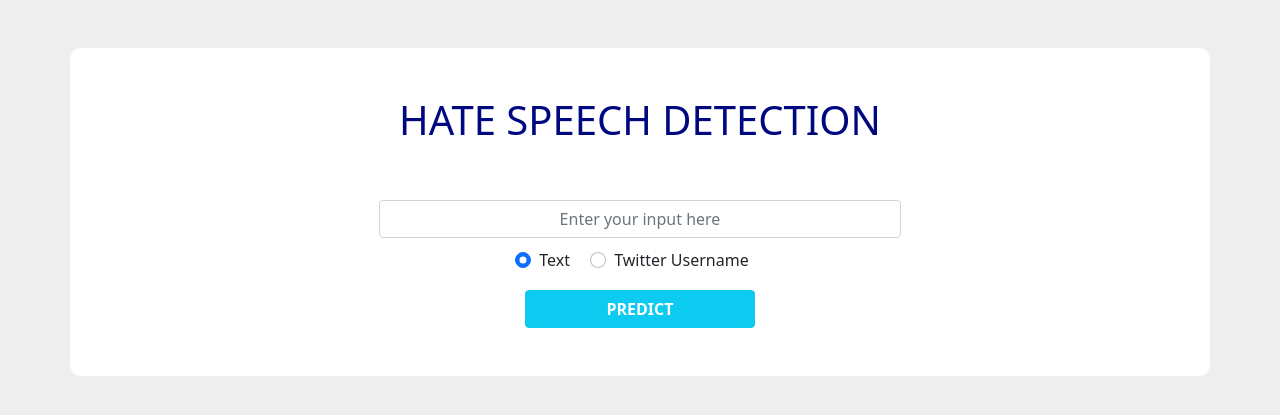
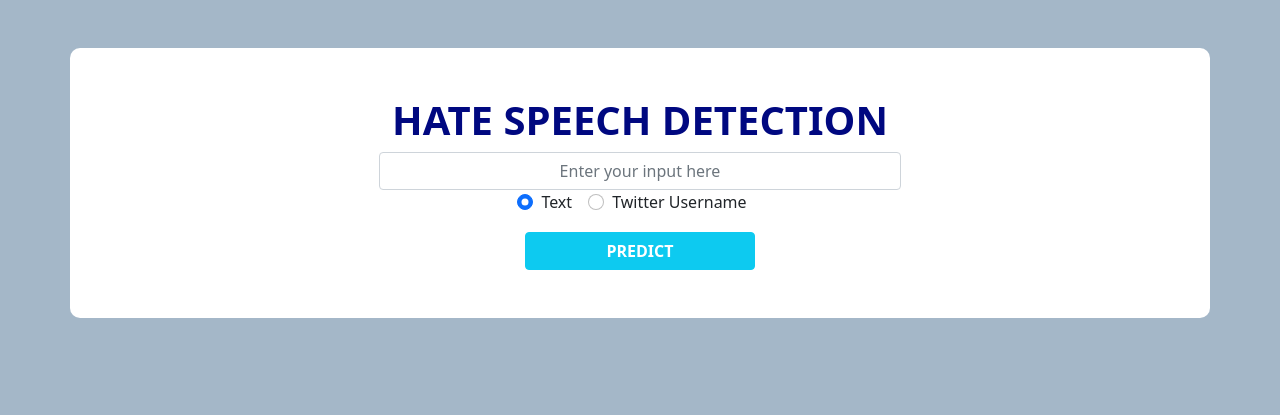
Before and after one commit to Prabodhidissanayake/hate-speech-detection, a Flask app: page / in a window 1280 px wide. Shown: the top 415 px of the page. Run offline with Flask 2, Linux system fonts and the light colour scheme.

Commit message:
html structure rework 1

```diff
--- a/templates/home.html
+++ b/templates/home.html
@@ -2,16 +2,14 @@
 <html lang="en">
 
 <head>
-  <!-- Required meta tags -->
   <meta charset="utf-8">
   <meta name="viewport" content="width=device-width, initial-scale=1">
   <link href="https://cdn.jsdelivr.net/npm/bootstrap@5.1.3/dist/css/bootstrap.min.css" rel="stylesheet"
     integrity="sha384-1BmE4kWBq78iYhFldvKuhfTAU6auU8tT94WrHftjDbrCEXSU1oBoqyl2QvZ6jIW3" crossorigin="anonymous">
-
   <title>Hate Prediction Using ML</title>
   <style>
     body {
-      background-color: #eee;
+      background-color: #a4b7c8;
     }
 
     #sign_in_loader {
@@ -19,21 +17,32 @@
       width: 14px;
       margin-left: 10px;
     }
+
+    .center-frame {
+      display: flex;
+      align-items: center;
+      justify-content: center;
+    }
+
+    .title {
+      font-weight: bold;
+      text-transform: uppercase;
+      color: #000880
+    }
   </style>
 </head>
 
 <body>
-  <div class="container mt-5 bg-white p-5" style="border-radius: 10px;">
-    <h1 class="text-center font-weight-bold text-uppercase " style='color:#000880'>Hate speech Detection</h1>
-    <br>
-    <br>
+  <div class="container mt-5 bg-white p-5 test" style="border-radius: 10px;">
+    <h1 class="center-frame title">Hate speech Detection</h1>
+    <!-- <br> -->
+    <!-- <br> -->
     <form action="/results" method="POST">
       <div class="input-group w-50 ml-auto" style="margin-left: auto;margin-right: auto;">
-        <input type="text" name='tweet' placeholder="Enter your input here" class="form-control text-center"
-          style="width: 100px;" required>
+        <input type="text" name='tweet' placeholder="Enter your input here" class="form-control text-center" required>
       </div>
-      <div class="text-center">
-        <div style="margin-top: 10px;">
+      <div class="center-frame">
+        <!-- <div style="margin-top: 10px;"> -->
         <div class="form-check form-check-inline">
           <input class="form-check-input" type="radio" value="Text" name="IsText" id="flexRadioDefault1" checked>
           <label class="form-check-label" for="flexRadioDefault1">
@@ -47,19 +56,17 @@
           </label>
         </div>
       </div>
-        <div>
-          <button type="submit" class="btn btn-info mt-3 text-white  text-uppercase" id='submit_btn' style="font-weight:bold;
+      <div class="center-frame">
+        <button type="submit" class="btn btn-info mt-3 text-white text-uppercase" id='submit_btn' style="font-weight:bold;
         width:230px;"> Predict </button>
       </div>
       <!-- <br> -->
       <!-- <br> -->
   </div>
-  </div>
   </form>
   </div>
 
-
-  <!-- Modal -->
+  <!-- Modal
   <div class="modal fade" id="staticBackdrop" data-bs-backdrop="static" data-bs-keyboard="false" tabindex="-1"
     aria-labelledby="staticBackdropLabel" aria-hidden="true">
     <div class="modal-dialog">
@@ -74,8 +81,9 @@
 
       </div>
     </div>
-  </div>
+  </div> -->
 
+  <!-- MOVE SCRIPTS TO TOP -->
   <script src="https://cdn.jsdelivr.net/npm/bootstrap@5.1.3/dist/js/bootstrap.bundle.min.js"
     integrity="sha384-ka7Sk0Gln4gmtz2MlQnikT1wXgYsOg+OMhuP+IlRH9sENBO0LRn5q+8nbTov4+1p"
     crossorigin="anonymous"></script>
@@ -87,12 +95,6 @@
         id='sign_in_loader'>
       </span>`
     });
-
-
-
-
-
-
   </script>
 </body>
 
```
Lines whose indentation alone changed are shown as unchanged.
